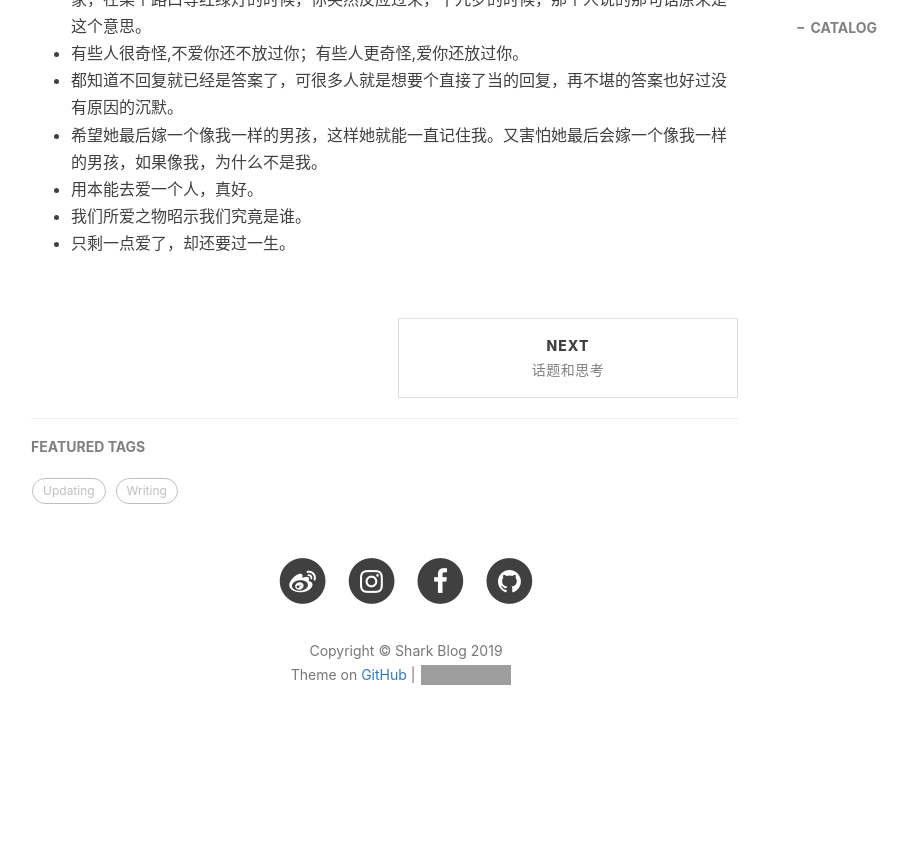
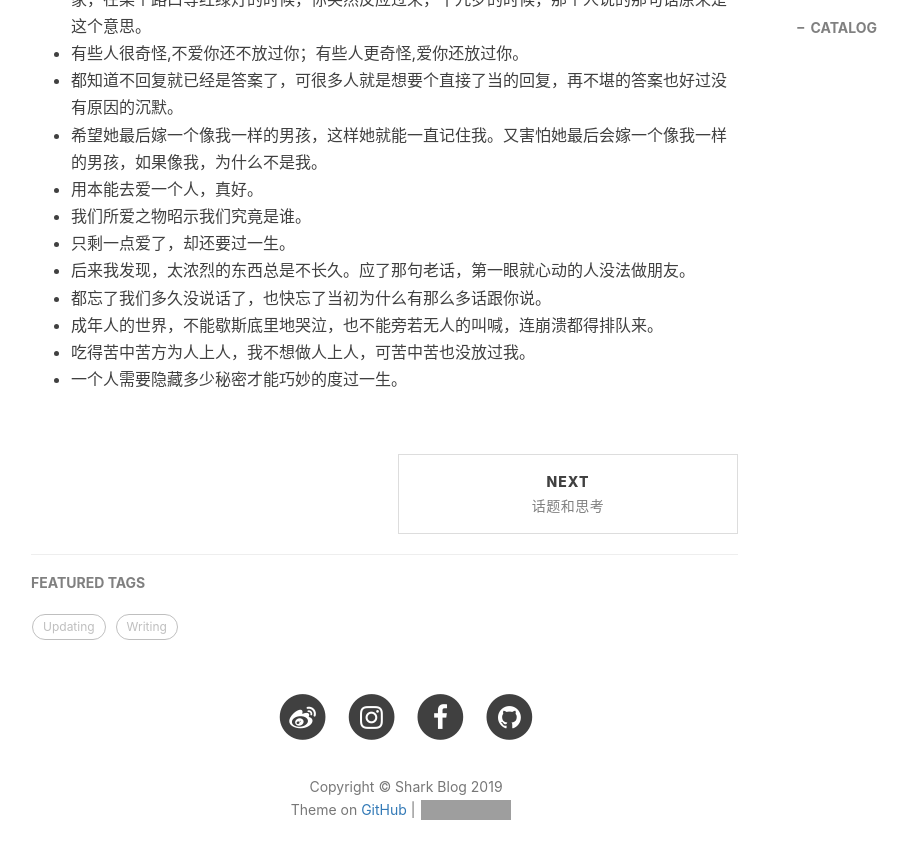
Before and after one commit to sharkjingyang/sharkjingyang.github.io, a Jekyll site: the page built from _posts/2019-11-20-慵懒而不羁，肆意而破落.md, in a window 1280 px wide and 900 px high, scrolled down 1296 px. Shown: the top 859 px of the window, without its empty margins (234-1142 px from the left). Built offline with Jekyll 4.4.1, drawn with Linux system fonts in a browser that asks for light colours; nearby versions of some CDN libraries; comment, search, counter and statistics services are not loaded; before the commit the page ends 2075 px from its top, so only the background shows below that; grey boxes are pictures that could not be loaded.

```diff
--- a/_posts/2019-11-20-慵懒而不羁，肆意而破落.md
+++ b/_posts/2019-11-20-慵懒而不羁，肆意而破落.md
@@ -40,3 +40,8 @@ tags:
 * 用本能去爱一个人，真好。
 * 我们所爱之物昭示我们究竟是谁。
 * 只剩一点爱了，却还要过一生。
+* 后来我发现，太浓烈的东西总是不长久。应了那句老话，第一眼就心动的人没法做朋友。
+* 都忘了我们多久没说话了，也快忘了当初为什么有那么多话跟你说。
+* 成年人的世界，不能歇斯底里地哭泣，也不能旁若无人的叫喊，连崩溃都得排队来。
+* 吃得苦中苦方为人上人，我不想做人上人，可苦中苦也没放过我。
+* 一个人需要隐藏多少秘密才能巧妙的度过一生。
```
